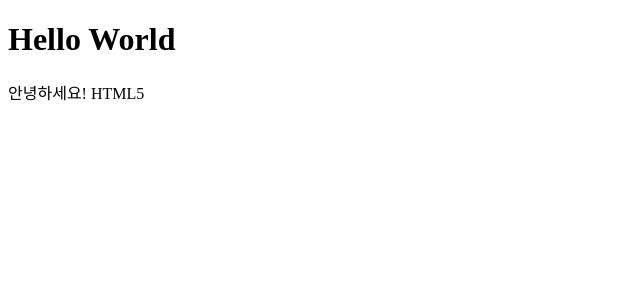
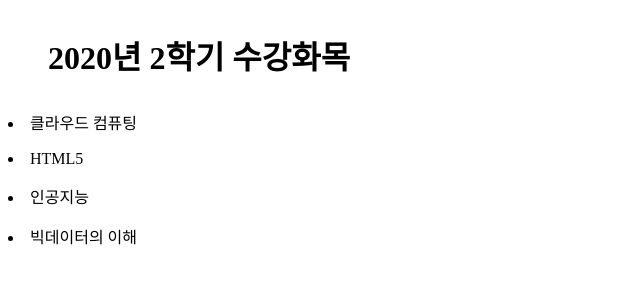
Before and after one commit to semantic-code/web1, a plain HTML site: page index.html in a window 1280 px wide. Shown: the whole page, without its empty margins (0-640 px from the left). Drawn offline with Linux system fonts and the light colour scheme.

Commit message:
2020 html5 과제

```diff
--- a/index.html
+++ b/index.html
@@ -2,10 +2,14 @@
 <html>
   <head>
     <meta charset="utf-8">
-    <title>Hello World</title>
+    <title>최호균_HTML5 출석수업</title>
   </head>
   <body>
-    <h1>Hello World</h1>
-    <p>안녕하세요! HTML5</p>
+    <!-- 2020년 2학기 수강과목 -->
+    <h1><ul>2020년 2학기 수강화목</ul></h1>
+    <p><li>클라우드 컴퓨팅</li></p>
+    <p><li>HTML5</li></p>
+    <p><li>인공지능</li></p>
+    <p><li>빅데이터의 이해</li></p>
   </body>
 </html>
```
